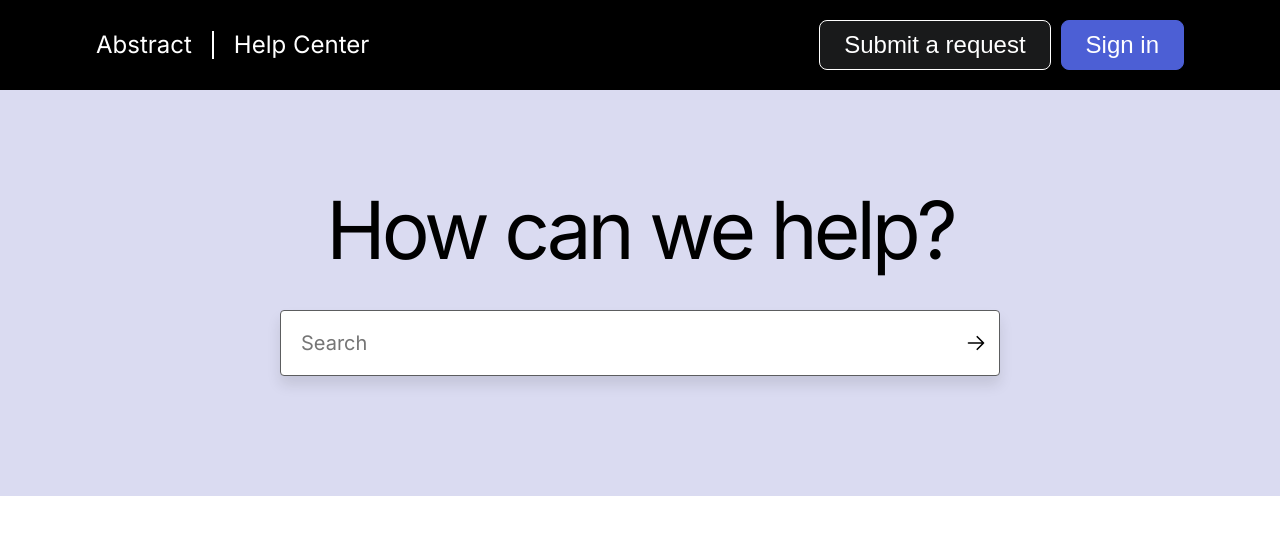
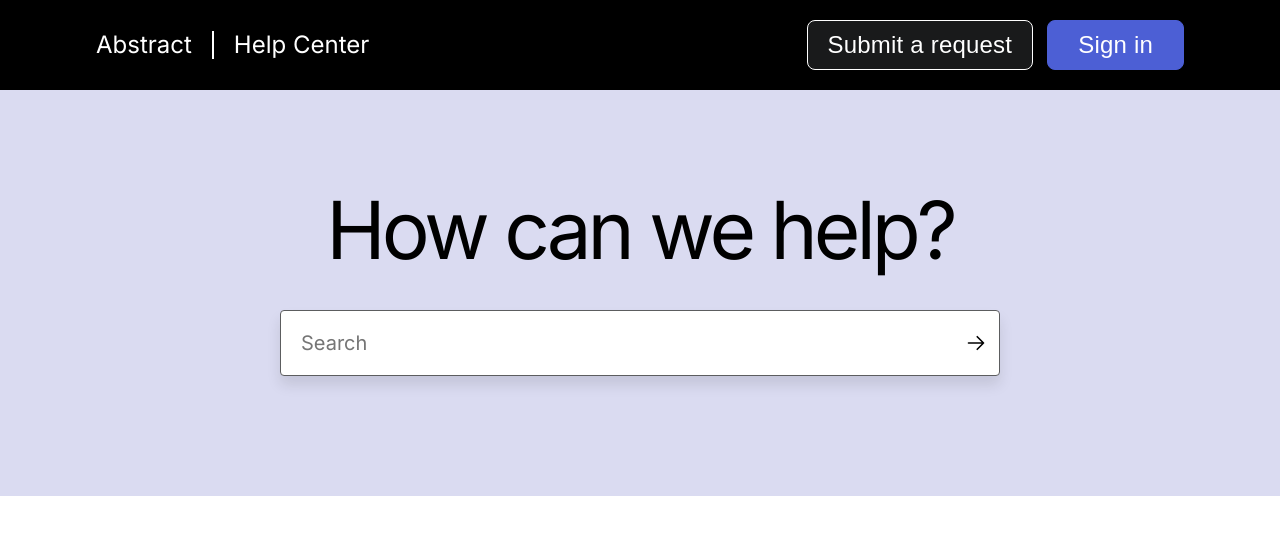
Before and after one commit to beanziii/abstract-help-react, a React (Vite) app: page / in a window 1280 px wide. Shown: the top 534 px of the page. Built offline with nearby package versions, Linux system fonts and the light colour scheme; the HTML template or start-up script is replaced by a standard one.

Commit message:
hero fixes

```diff
--- a/src/components/Header/HeaderControls/HeaderButton.module.css
+++ b/src/components/Header/HeaderControls/HeaderButton.module.css
@@ -4,14 +4,16 @@
   background-color: rgb(25, 26, 27);
   border: 1px solid rgb(255, 255, 355);
   border-radius: 8px;
-  padding: 1rem 2.4rem;
+  padding: 1rem 2rem;
   cursor: pointer;
+  letter-spacing: 0.2px;
 }
 
 .btnBlue {
   background-color: rgb(76, 95, 213);
   border: 1px solid rgb(76, 95, 213);
   transition: all 0.3s;
+  padding: 1rem 3rem;
 }
 
 .btnBlue:hover {
--- a/src/components/Header/HeaderControls/HeaderControls.module.css
+++ b/src/components/Header/HeaderControls/HeaderControls.module.css
@@ -3,7 +3,7 @@
   color: rgb(255, 255, 355);
 
   display: flex;
-  gap: 1rem;
+  gap: 1.4rem;
 }
 
 @media (max-width: 430px) {
--- a/src/components/Hero/Hero.module.css
+++ b/src/components/Hero/Hero.module.css
@@ -7,6 +7,7 @@ section {
 .heading {
   font-weight: 400;
   font-size: 8rem;
+  /* font-size: 80px; */
   text-align: center;
   letter-spacing: -4px;
   margin-bottom: 2rem;
```
